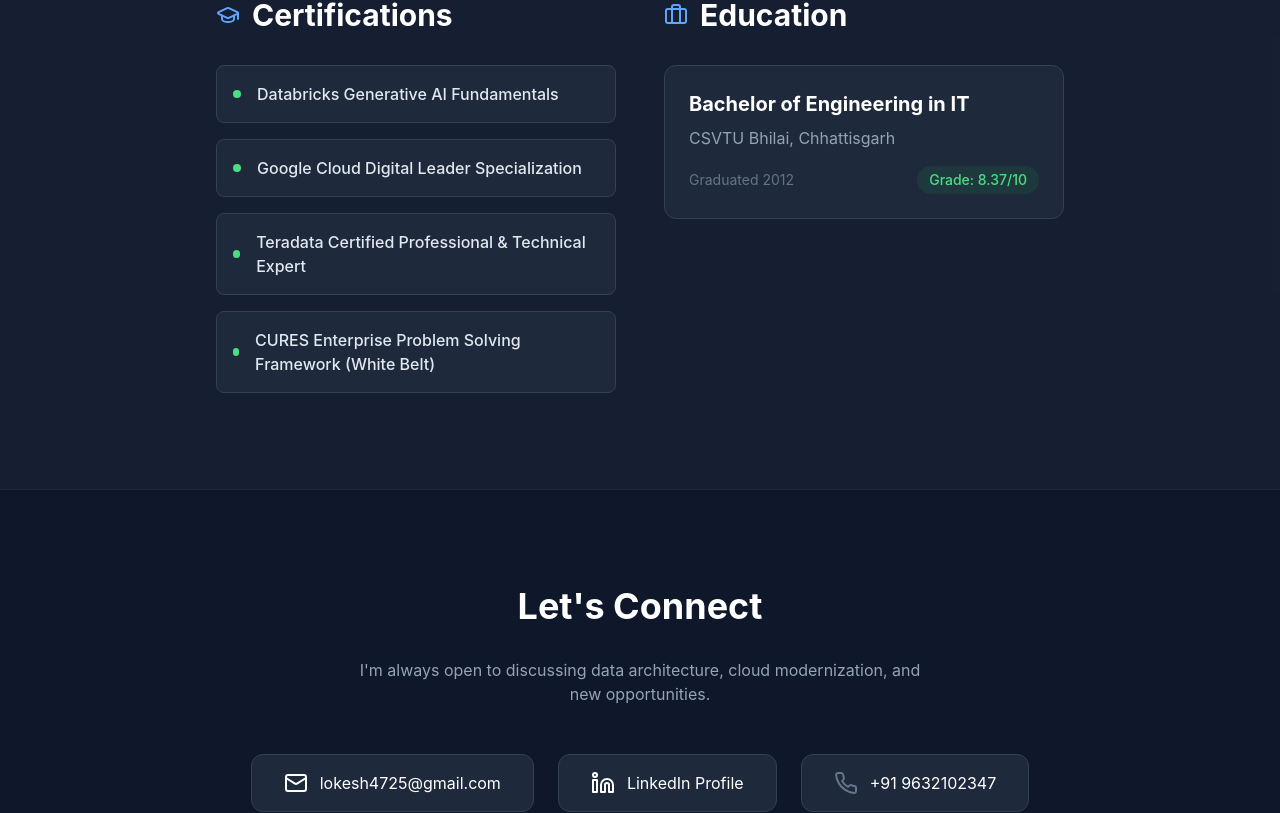
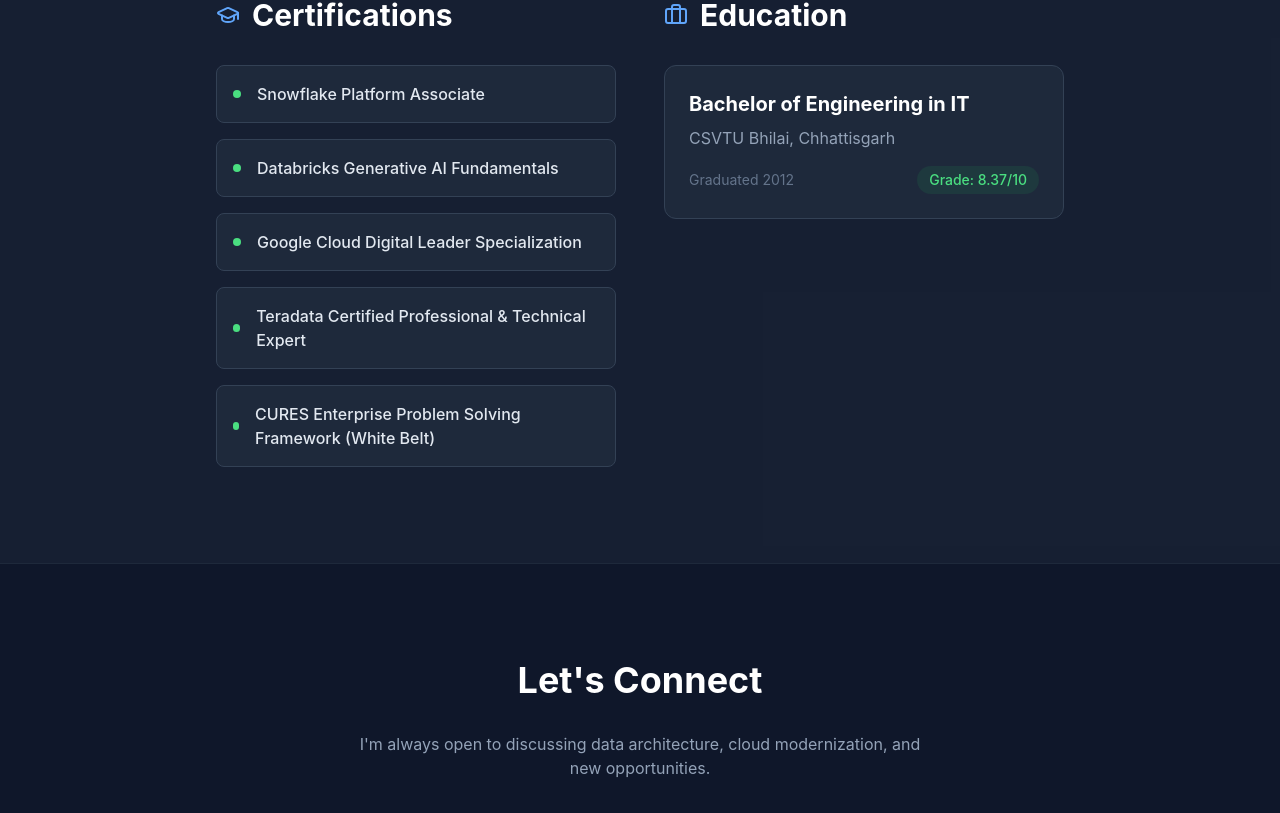
Before and after one commit to lokesh4725/lokeshpatel.space, a React (Vite) app: page / in a window 1280 px wide. Shown: the part 5297-6110 px from the top of the page. Built offline with nearby package versions, Linux system fonts and the light colour scheme.

Commit message:
feat: update certifications list with Snowflake Platform Associate

```diff
--- a/src/App.jsx
+++ b/src/App.jsx
@@ -476,7 +476,8 @@ const Portfolio = () => {
               </h2>
               <div className="space-y-4">
                 {[
-                  "Databricks Generative AI Fundamentals",
+                  "Snowflake Platform Associate",
+				  "Databricks Generative AI Fundamentals",
                   "Google Cloud Digital Leader Specialization",
                   "Teradata Certified Professional & Technical Expert",
                   "CURES Enterprise Problem Solving Framework (White Belt)"
@@ -531,7 +532,7 @@ const Portfolio = () => {
 
             <div className="flex items-center justify-center gap-3 px-8 py-4 bg-slate-800 border border-slate-700 text-white rounded-xl cursor-default">
               <Phone className="text-slate-500" />
-              <span>+91 9632102347</span>
+              <span>+91 9XXXXXXXXX</span>
             </div>
           </div>
 
```
